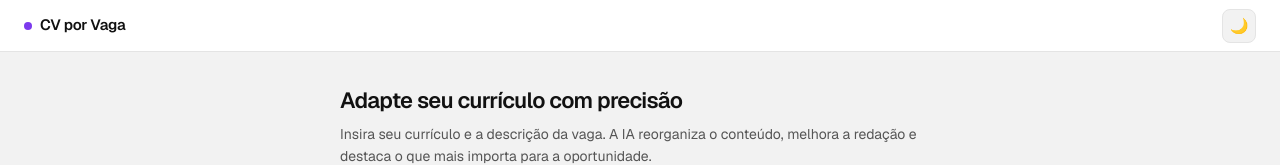
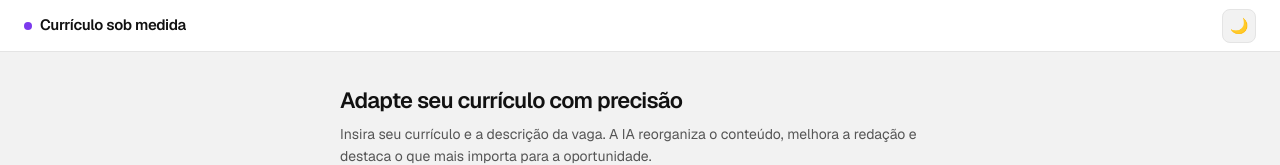
Before and after one commit to luanfotus-dev/cv-por-vaga, a website: page index.html in a window 1280 px wide. Shown: the top 165 px of the page. Drawn offline with nearby package versions, Linux system fonts and the light colour scheme.

Commit message:
Update index.html

```diff
--- a/index.html
+++ b/index.html
@@ -3,7 +3,7 @@
 <head>
   <meta charset="UTF-8" />
   <meta name="viewport" content="width=device-width, initial-scale=1.0" />
-  <title>Currículo Sob Medida</title>
+  <title>Currículo sob medida</title>
   <link rel="preconnect" href="https://fonts.googleapis.com" />
   <link href="https://fonts.googleapis.com/css2?family=Geist:wght@300;400;500;600&display=swap" rel="stylesheet" />
   <style>
@@ -459,7 +459,7 @@
 <nav>
   <div class="logo">
     <div class="logo-dot"></div>
-    CV por Vaga
+    Currículo sob medida
   </div>
   <button class="theme-btn" id="theme-btn" onclick="toggleTheme()" title="Alternar tema">🌙</button>
 </nav>
```
